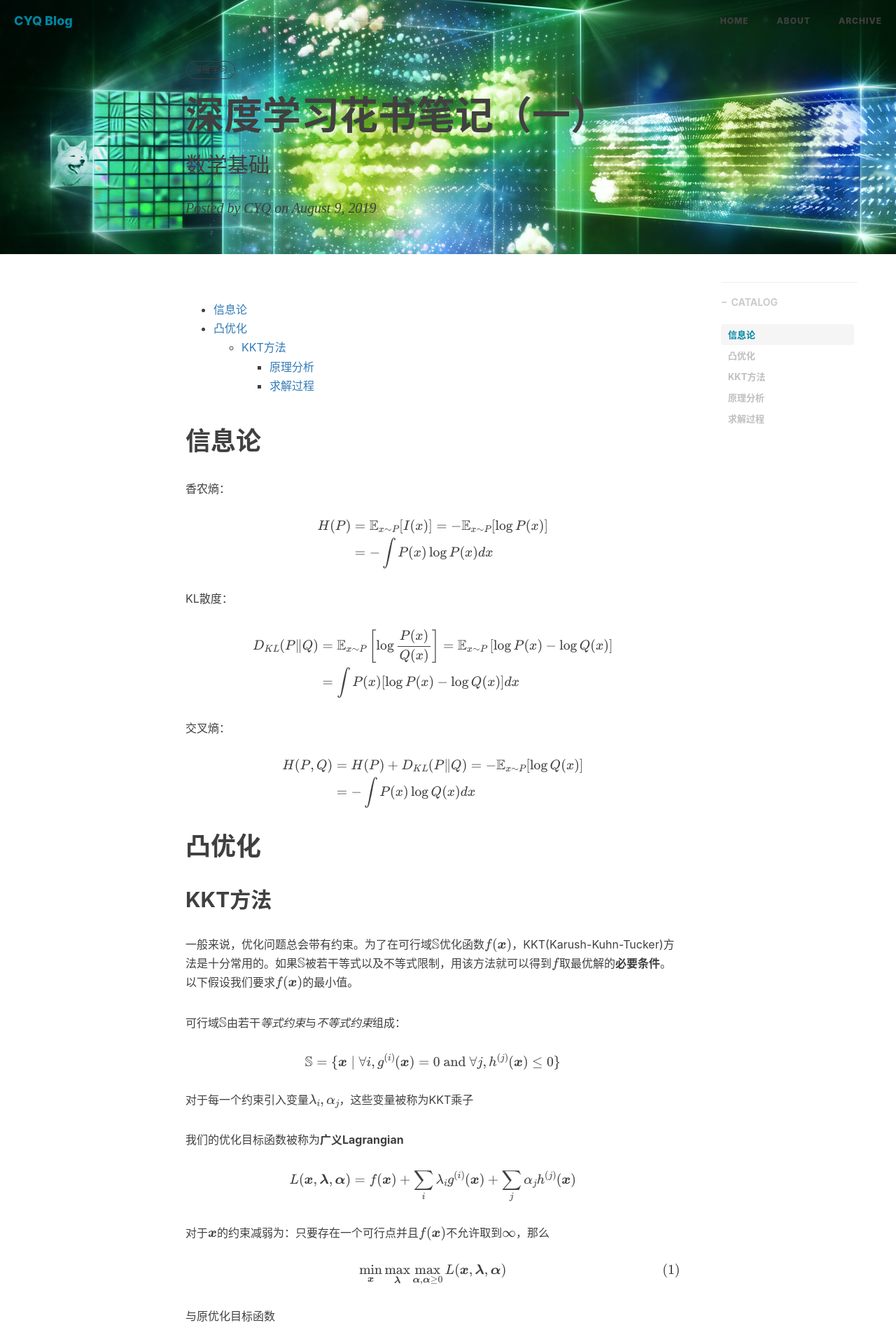
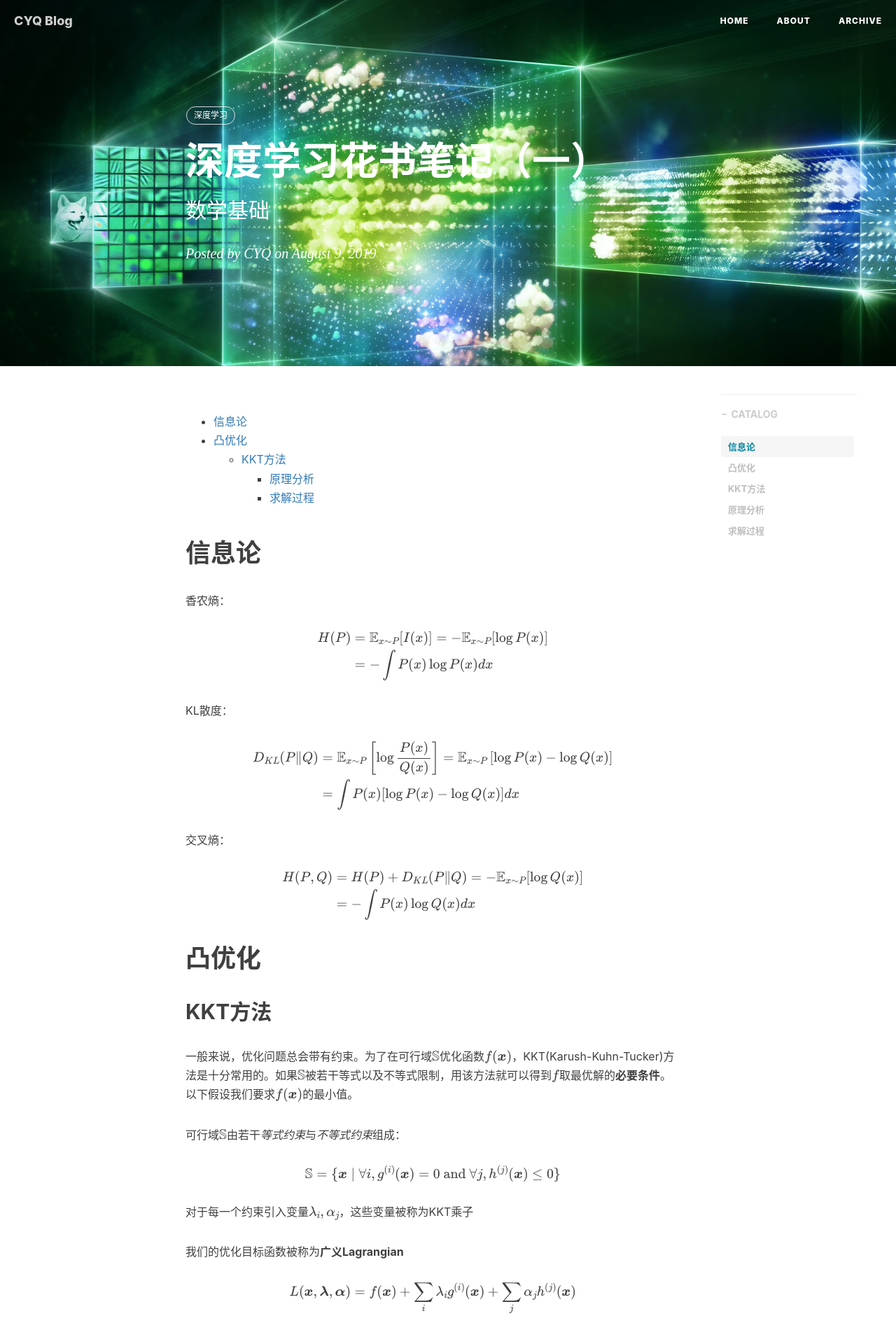
Before and after one commit to Yanqi-Chen/Yanqi-Chen.github.io, a Jekyll site: the page built from _posts/2019-08-09-dlbook-0.md, in a window 1280 px wide. Shown: the top 1910 px of the page at 70% size. Built offline with Jekyll 4.4.1, drawn with Linux system fonts in a browser that asks for light colours; nearby versions of some CDN libraries; emoji names are drawn with the system emoji font; formulas are drawn with MathJax 3; comment, search, counter and statistics services are not loaded.

Commit message:
深色主题bug修复

```diff
--- a/css/hux-blog.css
+++ b/css/hux-blog.css
@@ -994,7 +994,6 @@
 .intro-header.dark .site-heading,
 .intro-header.dark .post-heading,
 .intro-header.dark .page-heading {
-  padding: 85px 0 55px;
   color: #404040;
 }
 .intro-header.dark .header-img-credit {
```
Also changed, not shown: _posts/2019-08-09-dlbook-0.md (+0 -1 lines), css/hux-blog.min.css.
